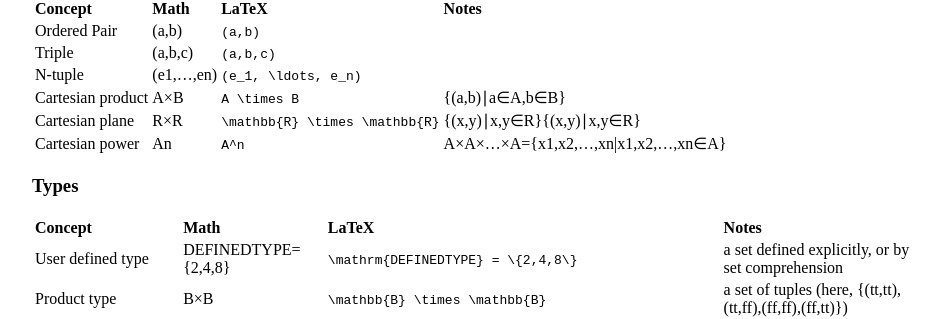
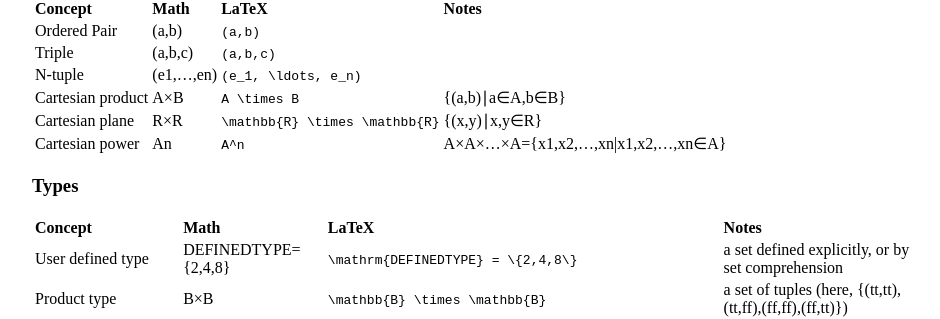
Before and after one commit to cleberjamaral/cleberjamaral.github.io, a Jekyll site: the page built from knowledge/language/latex.md, in a window 1280 px wide and 900 px high, scrolled down 1093 px. Shown: the part 148-467 px from the top of the window, without its empty margins (160-1100 px from the left). Built offline with Jekyll 4.4.1, drawn with Linux system fonts in a browser that asks for light colours; our own code applies the rules of GitHub Pages for plain Markdown files.

Commit message:
GitBook: [master] one page modified

```diff
--- a/knowledge/language/latex.md
+++ b/knowledge/language/latex.md
@@ -53,7 +53,7 @@ description: Formal methods reference
 | Triple | \(a,b,c\) | `(a,b,c)` |  |
 | N-tuple | \(e1,…,en\) | `(e_1, \ldots, e_n)` |  |
 | Cartesian product | A×B | `A \times B` | {\(a,b\)∣a∈A,b∈B} |
-| Cartesian plane | R×R | `\mathbb{R} \times \mathbb{R}` | {\(x,y\)∣x,y∈R}{\(x,y\)∣x,y∈R} |
+| Cartesian plane | R×R | `\mathbb{R} \times \mathbb{R}` | {\(x,y\)∣x,y∈R} |
 | Cartesian power | An | `A^n` | A×A×…×A={x1,x2,…,xn\|x1,x2,…,xn∈A} |
 
 ### Types
```
